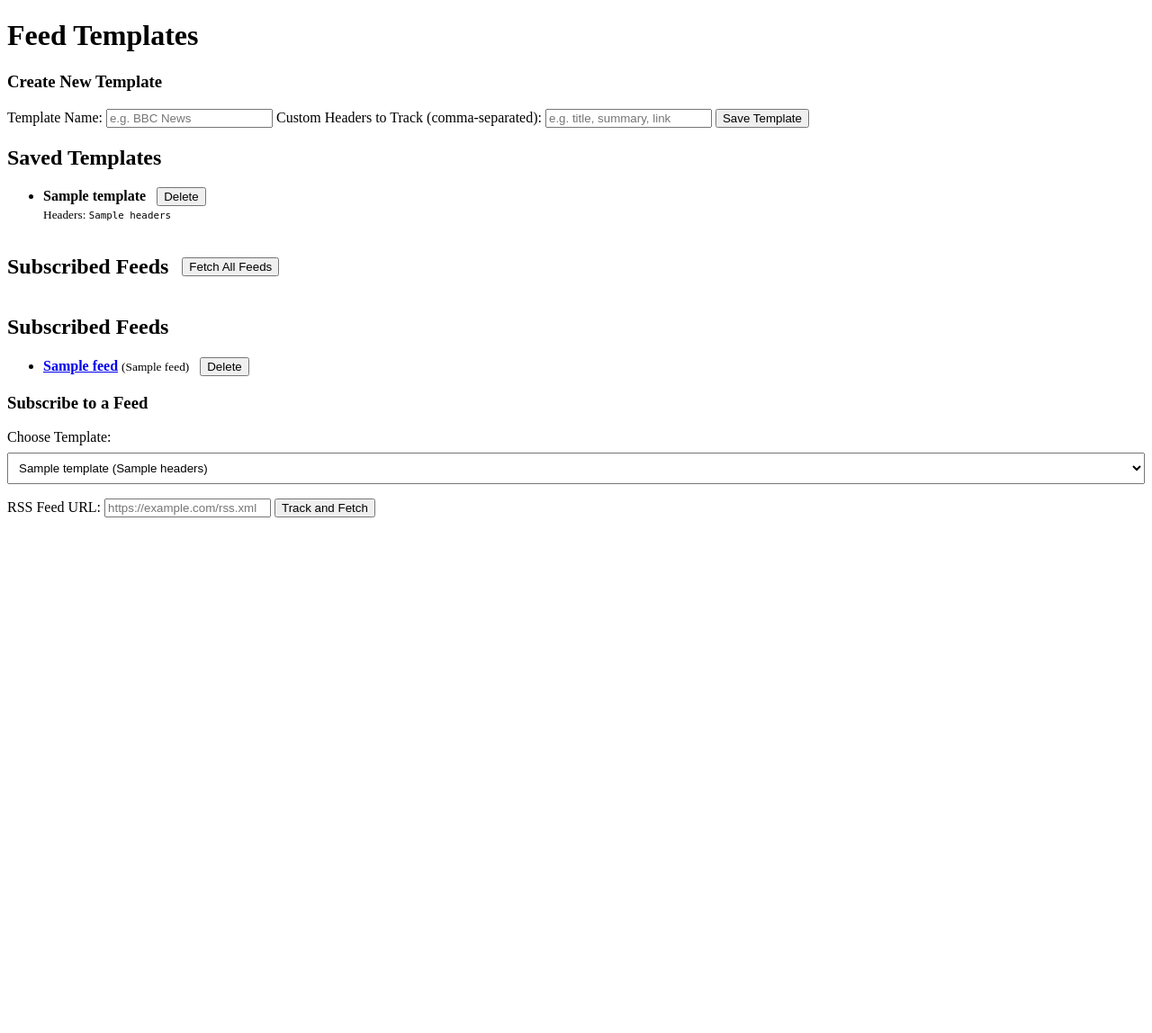
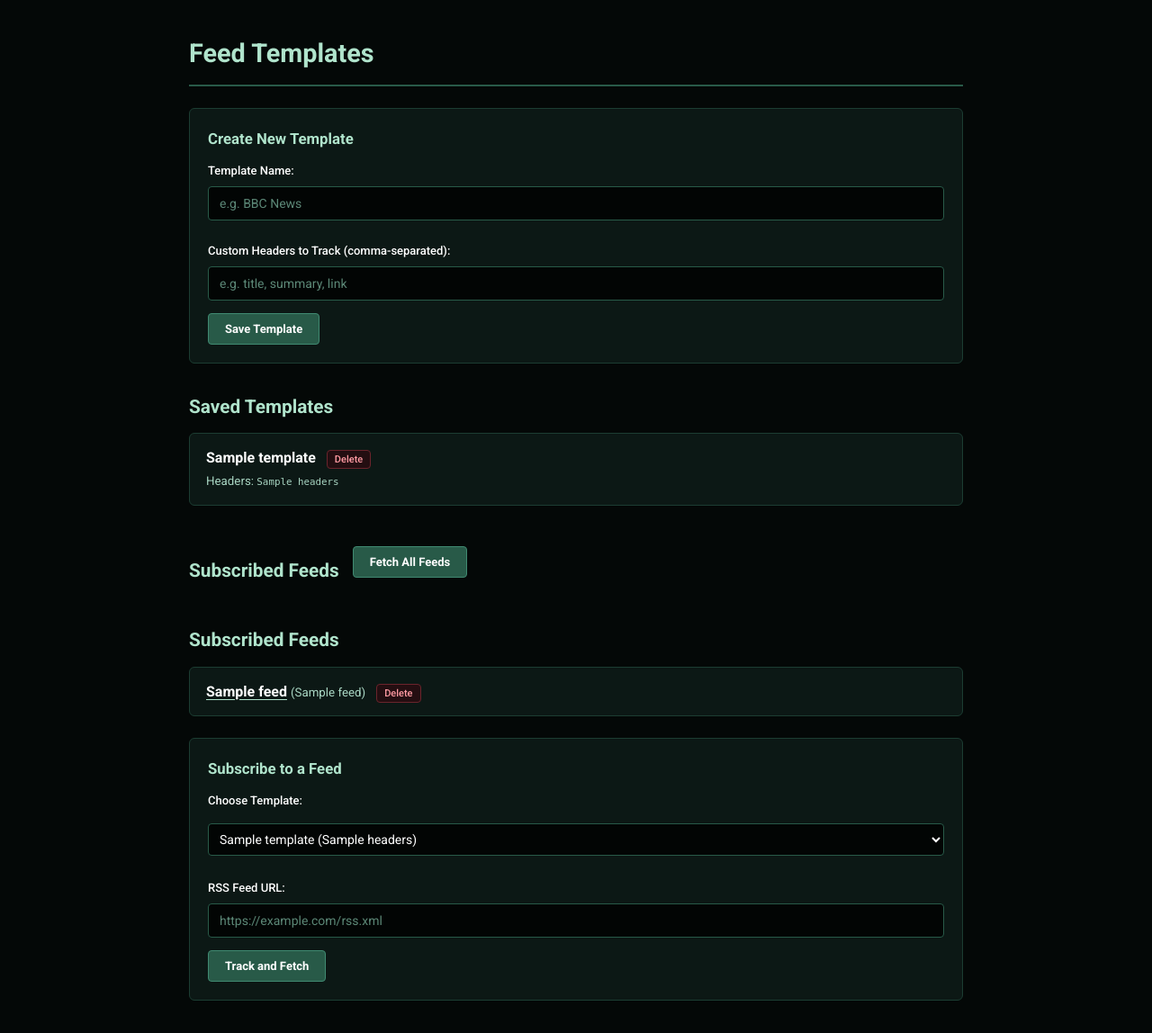
Before and after one commit to yusuf-r-ahmed/RSSave, a Flask app: template templates/index.html in a window 1280 px wide. Shown: the whole page at 90% size. Before the commit the page ends 575 px from the top, so only its background shows below. Run offline with Flask 3, Linux system fonts and the light colour scheme; the template is opened without the code that fills it: most values are stand-ins (such as "Sample title", 1, 10 or a date in 2020).

Commit message:
added css styling

```diff
--- /dev/null
+++ b/static/style.css
@@ -0,0 +1,196 @@
+@import url('https://fonts.googleapis.com/css2?family=Roboto:wght@400;500;700&display=swap');
+
+body {
+  font-family: 'Roboto', sans-serif;
+  background-color: #040807;
+  color: #e5f5ee;
+  max-width: 860px;
+  margin: 36px auto;
+  padding: 0 20px;
+  line-height: 1.6;
+}
+
+/* Headings */
+h1, h2, h3 {
+  color: #b0e4cc;
+  font-weight: 700;
+}
+
+h1 {
+  font-size: 1.8rem;
+  border-bottom: 2px solid #285a48;
+  padding-bottom: 12px;
+  margin-bottom: 24px;
+}
+
+h2 {
+  font-size: 1.3rem;
+  margin-top: 32px;
+  margin-bottom: 12px;
+}
+
+h3 {
+  font-size: 1.05rem;
+  margin-top: 0;
+  margin-bottom: 12px;
+}
+
+/* Links */
+a {
+  color: #b0e4cc;
+  text-decoration: underline;
+  text-underline-offset: 3px;
+}
+
+a:hover {
+  color: #ffffff;
+}
+
+/* Form Container Cards */
+form {
+  background-color: #0c1815;
+  border: 1px solid #1c3d32;
+  padding: 20px;
+  margin-bottom: 24px;
+  border-radius: 6px;
+}
+
+/* Labels & Form Text */
+label {
+  display: block;
+  font-size: 13px;
+  font-weight: 500;
+  margin-top: 10px;
+  margin-bottom: 6px;
+  color: #ffffff;
+}
+
+/* Inputs & Dropdowns */
+input[type="text"], select {
+  width: 100%;
+  padding: 10px 12px;
+  margin-bottom: 14px;
+  background-color: #020504;
+  color: #ffffff;
+  border: 1px solid #285a48;
+  border-radius: 4px;
+  font-family: inherit;
+  font-size: 14px;
+  box-sizing: border-box;
+}
+
+input[type="text"]::placeholder {
+  color: #5c8877;
+}
+
+input[type="text"]:focus, select:focus {
+  outline: none;
+  border-color: #b0e4cc;
+  box-shadow: 0 0 0 2px rgba(176, 228, 204, 0.15);
+}
+
+/* Primary Action Buttons */
+button {
+  background-color: #285a48;
+  color: #ffffff;
+  font-weight: 600;
+  border: 1px solid #408a71;
+  padding: 9px 18px;
+  border-radius: 4px;
+  font-family: inherit;
+  font-size: 13px;
+  cursor: pointer;
+  transition: background-color 0.15s ease;
+}
+
+button:hover {
+  background-color: #408a71;
+  border-color: #b0e4cc;
+}
+
+/* Inline wrappers for buttons next to headings / inside lists */
+form[action^="/delete"],
+form[action="/refresh-all"] {
+  background: none;
+  border: none;
+  padding: 0;
+  margin: 0;
+  display: inline;
+}
+
+/* Delete Button */
+form[action^="/delete"] button {
+  background-color: #240e11;
+  color: #ff9aa2;
+  border: 1px solid #6b242c;
+  padding: 3px 8px;
+  font-size: 11px;
+  font-weight: 500;
+  border-radius: 4px;
+}
+
+form[action^="/delete"] button:hover {
+  background-color: #6b242c;
+  color: #ffffff;
+}
+
+/* Lists */
+ul {
+  list-style: none;
+  padding: 0;
+  margin: 0 0 24px 0;
+}
+
+ul li {
+  background-color: #0c1815;
+  border: 1px solid #1c3d32;
+  padding: 14px 18px;
+  margin-bottom: 10px;
+  border-radius: 6px;
+  color: #a8d5c2;
+}
+
+ul li strong {
+  color: #ffffff;
+}
+
+/* Tables */
+table {
+  width: 100%;
+  border-collapse: collapse;
+  margin-top: 18px;
+  background-color: #0c1815;
+}
+
+th, td {
+  border: 1px solid #1c3d32;
+  padding: 10px 14px;
+  text-align:left;
+}
+
+th {
+  background-color: #142822;
+  color: #b0e4cc;
+  font-size: 13px;
+  font-weight: 700;
+}
+
+tr:hover {
+  background-color: #12211d;
+}
+
+/* Badges & Dates */
+.badge {
+  background-color: #142822;
+  color: #b0e4cc;
+  border: 1px solid #285a48;
+  padding: 2px 7px;
+  border-radius: 4px;
+  font-size: 12px;
+}
+
+.date {
+  color: #79a896;
+  font-size: 13px;
+  white-space: nowrap;
+}
--- a/templates/feed.html
+++ b/templates/feed.html
@@ -3,6 +3,7 @@
 <head>
     <meta charset="UTF-8">
     <title>{{ feed['title'] }}</title>
+    <link rel="stylesheet" href="{{ url_for('static', filename='style.css') }}">
 </head>
 <body>
 
--- a/templates/index.html
+++ b/templates/index.html
@@ -3,6 +3,7 @@
 <head>
     <meta charset="UTF-8">
     <title>RSSave</title>
+    <link rel="stylesheet" href="{{ url_for('static', filename='style.css') }}">
 </head>
 <body>
 
```
